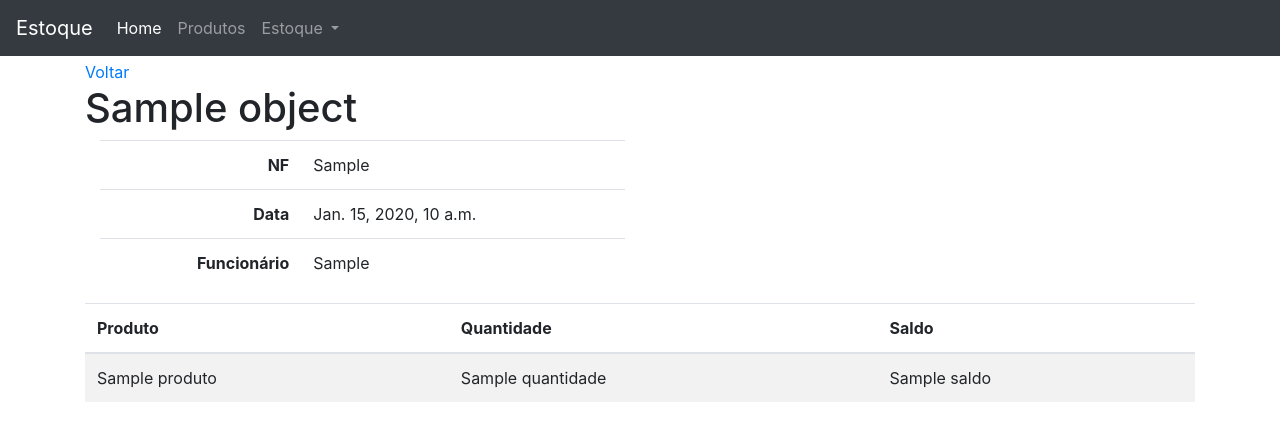
After one commit to CleitonSilvaT/ControleEstoque, a Django app: template projeto/estoque/templates/estoque_entrada_detail.html in a window 1280 px wide. The commit adds this page. Shown: the top 441 px of the page. Run offline with Django 3.2, Linux system fonts and the light colour scheme; the template is opened without the code that fills it: most values are stand-ins (such as "Sample title", 1, 10 or a date in 2020); some libraries are stand-ins or nearby versions.

Commit message:
Detalhes do estoque de entrada. Close #23

```diff
--- a/projeto/estoque/models.py
+++ b/projeto/estoque/models.py
@@ -2,6 +2,7 @@ from django.db import models
 from django.contrib.auth.models import User
 from projeto.core.models import TimeStampedModel
 from projeto.produto.models import Produto
+from django.urls import reverse_lazy
 
 # Create your models here.
 
@@ -21,12 +22,15 @@ class Estoque(TimeStampedModel):
     def __str__(self):
         return '{} - {} - {}'.format(self.pk, self.nf, self.created.strftime('%d-%m-%Y'))
 
+    def get_absolute_url(self):
+        return reverse_lazy('estoque:estoque_entrada_detail', kwargs={'pk':self.pk})
+
     def nf_formated(self):
         return str(self.nf).zfill(3)
 
 
 class EstoqueItens(models.Model):
-    estoque = models.ForeignKey(Estoque, on_delete=models.CASCADE)
+    estoque = models.ForeignKey(Estoque, on_delete=models.CASCADE, related_name='estoques')
     produto = models.ForeignKey(Produto, on_delete=models.CASCADE)
     quantidade = models.PositiveIntegerField()
     saldo = models.PositiveIntegerField()
--- /dev/null
+++ b/projeto/estoque/templates/estoque_entrada_detail.html
@@ -0,0 +1,44 @@
+{% extends 'base.html' %}
+
+{% block content %}
+    <a href="{% url 'estoque:estoque_entrada_list' %}">Voltar</a>
+    <h1>{{ object }}</h1>
+
+    <div class="col-sm-6">
+        <table class="table table-user-information">
+            <tbody>
+                <tr>
+                    <th class="text-right">NF</th>
+                    <td>{{ object.nf_formated }}</td>
+                </tr>
+                <tr>
+                    <th class="text-right">Data</th>
+                    <td>{{ object.created }}</td>
+                </tr>
+                <tr>
+                    <th class="text-right">Funcionário</th>
+                    <td>{{ object.funcionario.first_name }}</td>
+                </tr>
+            </tbody>
+        </table>
+    </div>
+
+    <table class="table table-striped">
+        <thead>
+            <th>Produto</th>
+            <th>Quantidade</th>
+            <th>Saldo</th>
+        </thead>
+        <tbody>
+            {% for obj in object.estoques.all %}
+                <tr>
+                    <td>{{ obj.produto }}</td>
+                    <td>{{ obj.quantidade }}</td>
+                    <td>{{ obj.saldo }}</td>
+                </tr>
+            {% endfor %}
+        </tbody>
+    </table>
+
+
+{% endblock content %}
--- a/projeto/estoque/templates/estoque_entrada_list.html
+++ b/projeto/estoque/templates/estoque_entrada_list.html
@@ -25,7 +25,7 @@
                 {% for object in object_list %}
                     <tr>
                         <td>
-                            <a href="">{{ object }}</a>
+                            <a href="{{ object.get_absolute_url }}">{{ object }}</a>
                         </td>
                         <td>{{ object.nf_formated }}</td>
                         <td>{{ object.created }}</td>
--- a/projeto/estoque/urls.py
+++ b/projeto/estoque/urls.py
@@ -5,4 +5,5 @@ app_name = 'estoque'
 
 urlpatterns = [
     path('', views.estoque_entrada_list, name='estoque_entrada_list'),
+    path('<int:pk>/', views.estoque_entrada_detail, name='estoque_entrada_detail'),
 ]
```
Also changed, not shown: projeto/estoque/views.py (+7 -0 lines).
